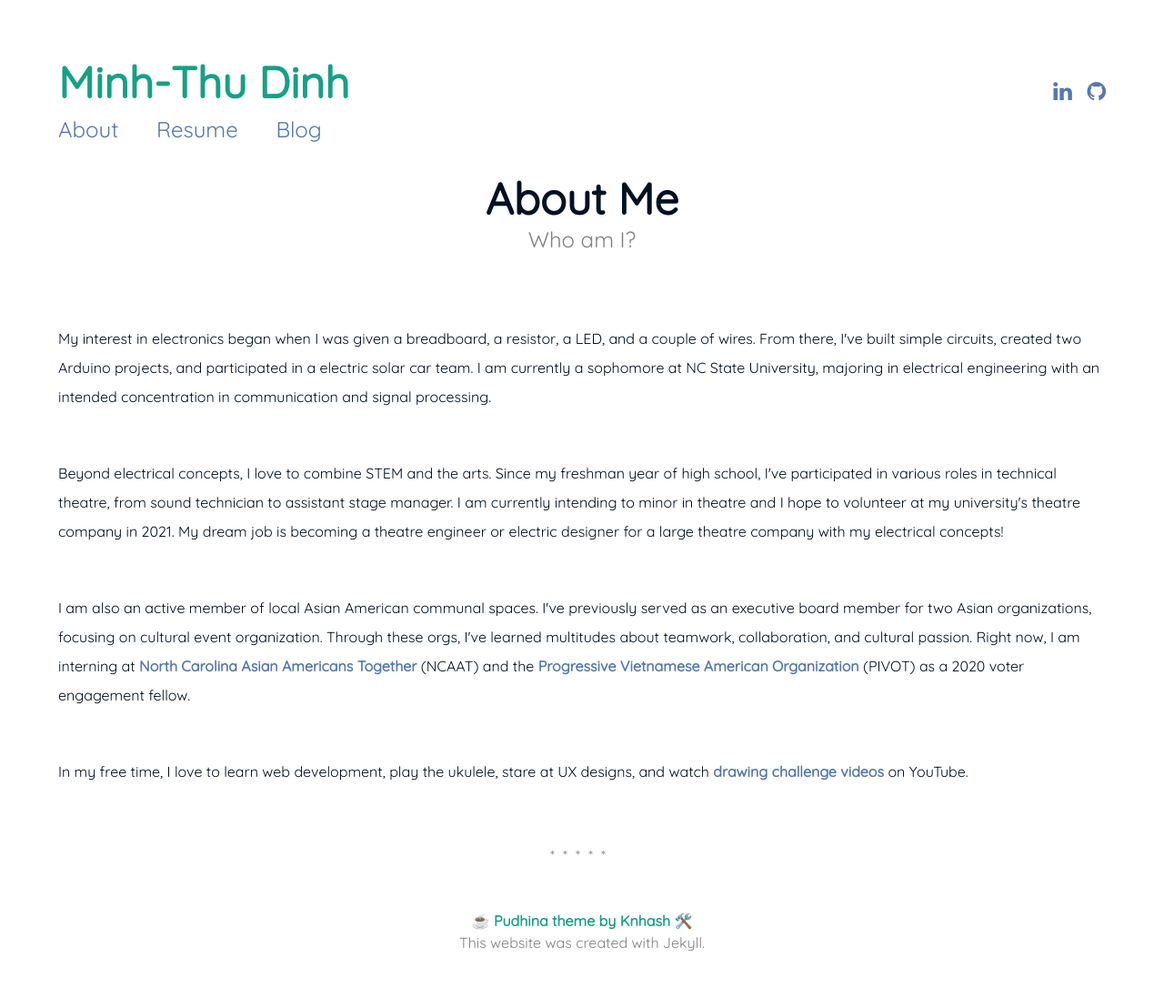
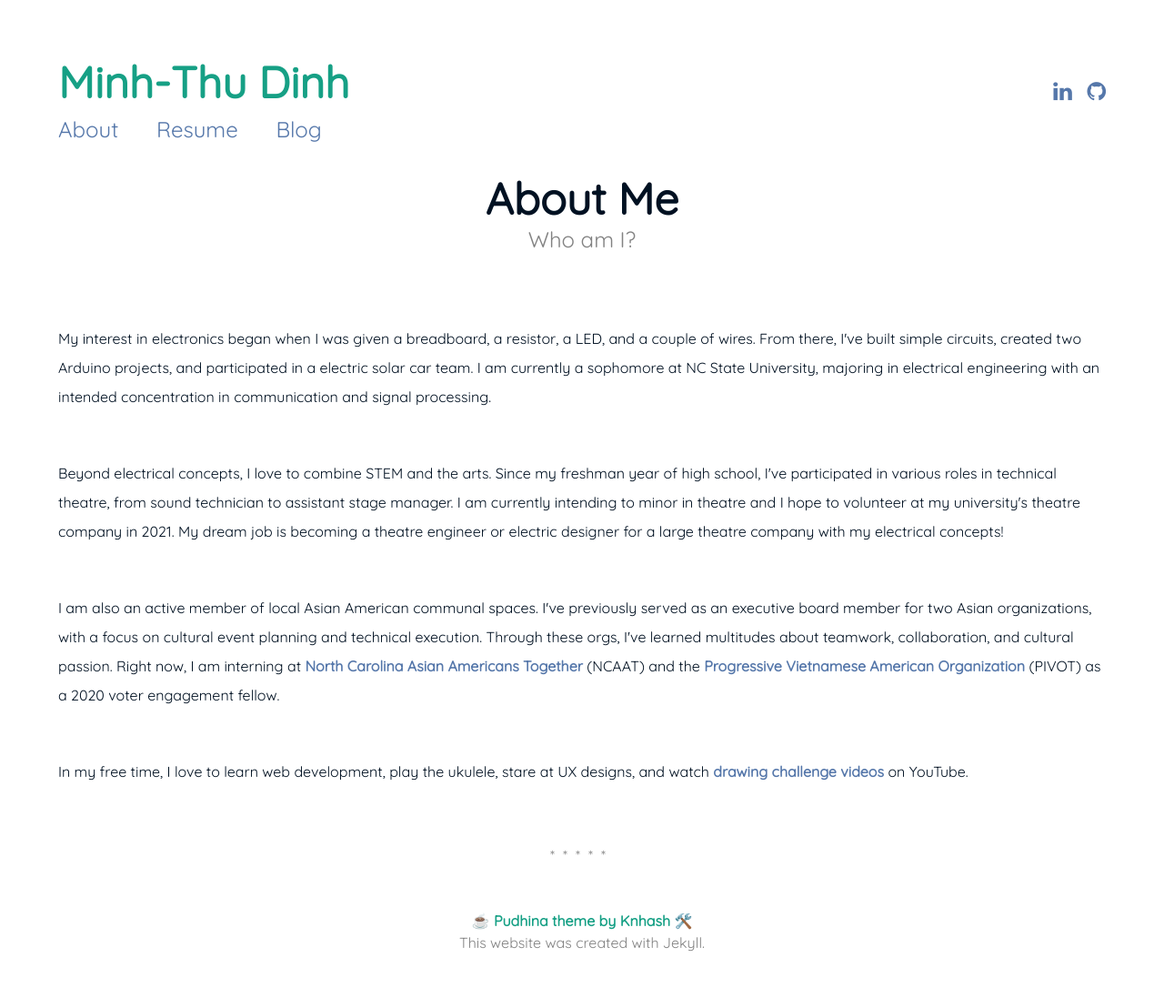
Before and after one commit to mtldinh/mtldinh-old-website, a Jekyll site: the page built from about.md, in a window 1280 px wide. Shown: the whole page at 91% size. Built offline with Jekyll 4.4.1, drawn with Linux system fonts in a browser that asks for light colours.

Commit message:
fix about (asian american)

```diff
--- a/about.md
+++ b/about.md
@@ -19,8 +19,8 @@ dream job is becoming a theatre engineer or electric designer for a large theatr
 with my electrical concepts!</p>
 <br>
 <p>I am also an active member of local Asian American communal spaces. I've previously
-served as an executive board member for two Asian organizations, focusing on
-cultural event organization.
+served as an executive board member for two Asian organizations, with a focus on cultural
+event planning and technical execution.
 Through these orgs, I've learned multitudes about teamwork, collaboration, and
 cultural passion. Right now, I am interning at
 <a href="https://www.ncaatogether.org">North Carolina Asian Americans Together</a> (NCAAT)
```
